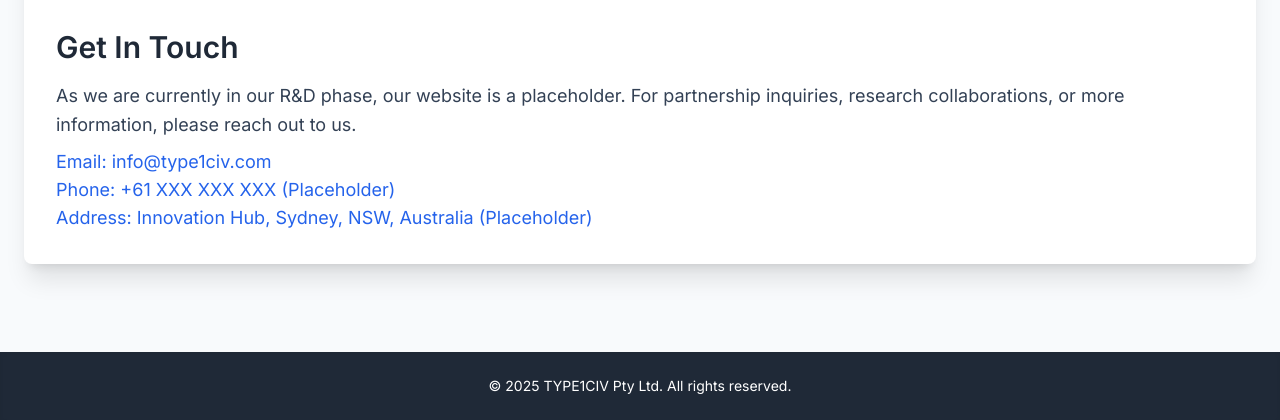
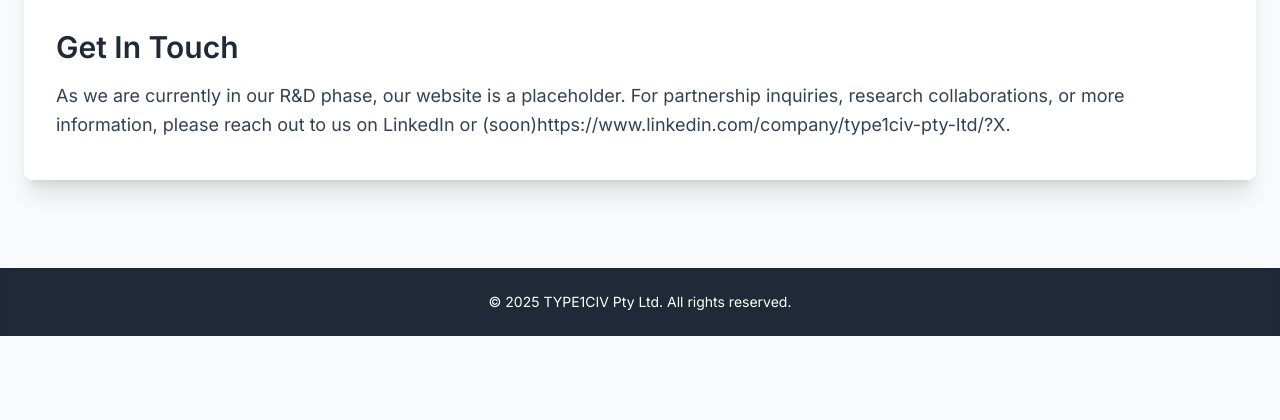
Before and after one commit to aptitudetechnology/type1civ-website, a plain HTML site: page index.html in a window 1280 px wide. Shown: the part 786-1206 px from the top of the page. After the commit the page ends 1122 px from the top, so only its background shows below. Drawn offline with nearby package versions, Linux system fonts and the light colour scheme.

Commit message:
Update index.html

```diff
--- a/index.html
+++ b/index.html
@@ -55,17 +55,9 @@
             <h2 class="text-3xl font-semibold text-gray-800 mb-4 mt-8">Get In Touch</h2>
             <p class="text-lg leading-relaxed mb-2">
                 As we are currently in our R&D phase, our website is a placeholder. For partnership inquiries,
-                research collaborations, or more information, please reach out to us.
+                research collaborations, or more information, please reach out to us on <a href="https://www.linkedin.com/company/type1civ-pty-ltd">LinkedIn</a>  or (soon)https://www.linkedin.com/company/type1civ-pty-ltd/?X.
             </p>
-            <p class="text-lg font-medium text-blue-600">
-                Email: <a href="mailto:info@type1civ.com" class="hover:underline">info@type1civ.com</a>
-            </p>
-            <p class="text-lg font-medium text-blue-600">
-                Phone: <a href="tel:+61-XXX-XXX-XXX" class="hover:underline">+61 XXX XXX XXX</a> (Placeholder)
-            </p>
-            <p class="text-lg font-medium text-blue-600">
-                Address: Innovation Hub, Sydney, NSW, Australia (Placeholder)
-            </p>
+
         </section>
     </main>
 
```
